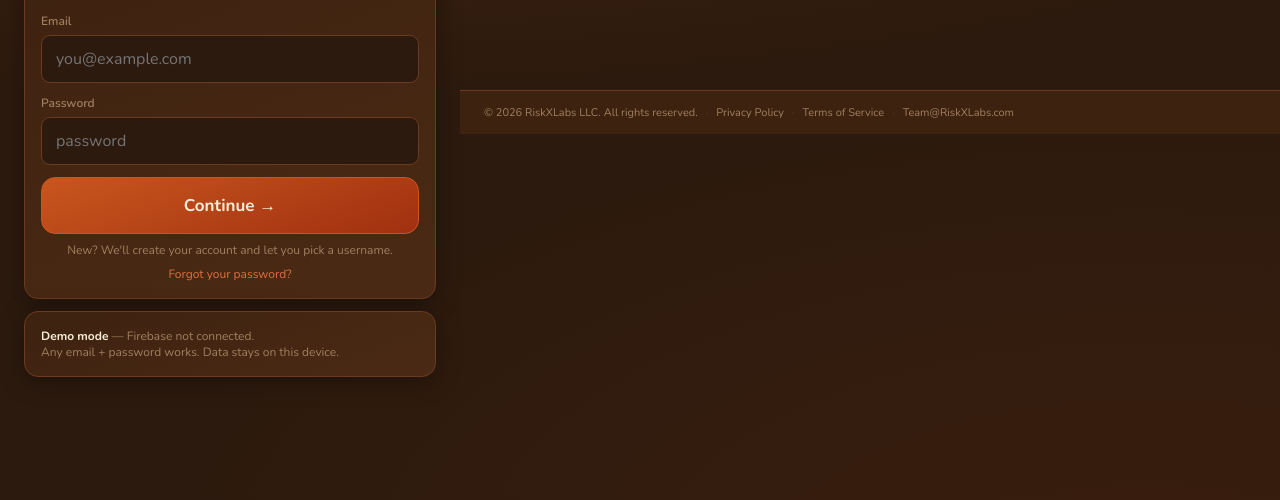
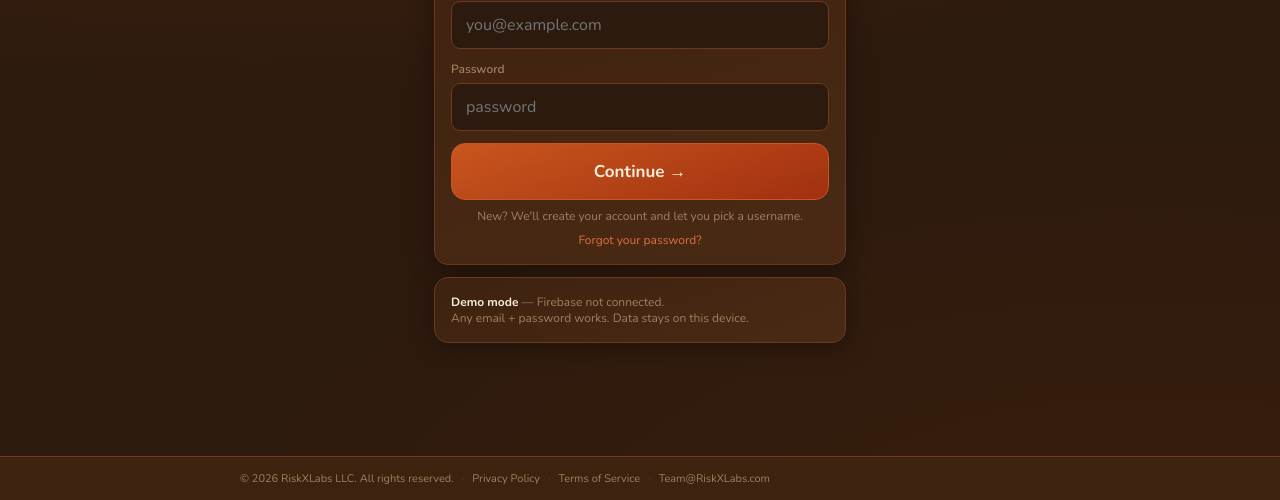
Before and after one commit to agethejedi/MAF_v5, a website: page login.html in a window 1280 px wide. Shown: the part 300-800 px from the top of the page. Drawn offline with nearby package versions, Linux system fonts and the light colour scheme.

Commit message:
Update login.html

```diff
--- a/login.html
+++ b/login.html
@@ -15,8 +15,8 @@
   <title>MAF — Sign In</title>
   <link rel="stylesheet" href="css/styles.css">
   <style>
-    body { display:flex; align-items:center; justify-content:center; min-height:100vh; }
-    .login-wrap { width:100%; max-width:460px; padding:24px; }
+    body { display:flex; flex-direction:column; align-items:center; justify-content:center; min-height:100vh; }
+    .login-wrap { flex:1; display:flex; flex-direction:column; align-items:center; justify-content:center; width:100%; padding:24px; }
     .login-logo { text-align:center; margin-bottom:24px; }
     .login-logo .big { font-family:var(--font-display); font-size:56px; color:var(--ora); }
     .login-logo p { color:var(--muted); font-size:14px; margin-top:4px; }
@@ -52,7 +52,7 @@
   </style>
 </head>
 <body>
-<div class="login-wrap">
+<div class="login-wrap"><div style="width:100%;max-width:460px;padding:24px">
   <div class="login-logo">
     <div class="big">MAF</div>
     <p>Math + Fun — Sign in to continue</p>
@@ -423,6 +423,8 @@ document.addEventListener('keydown', e => {
   </script>
 
 
+</div>
+</div>
 <footer style="width:100%;padding:14px 24px;border-top:1px solid var(--edge);background:var(--surf);margin-top:24px">
   <div style="max-width:800px;margin:0 auto;display:flex;align-items:center;flex-wrap:wrap;gap:8px;font-size:11px;color:var(--muted)">
     <span>© 2026 RiskXLabs LLC. All rights reserved.</span>
```
